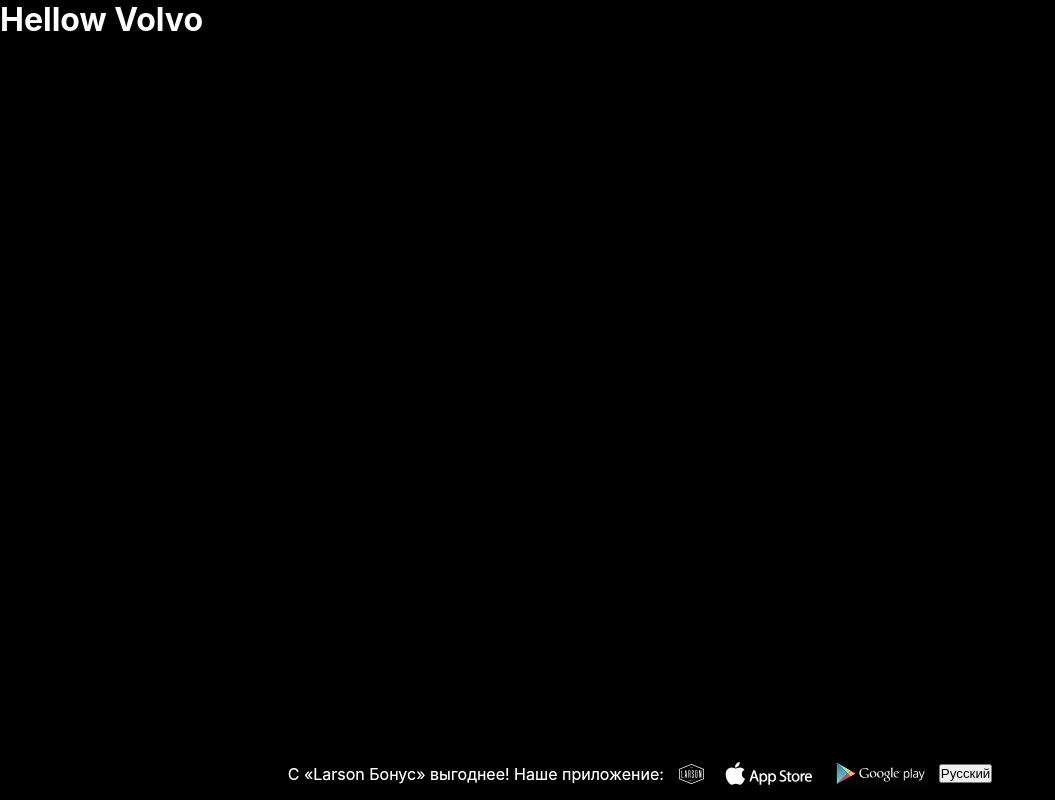
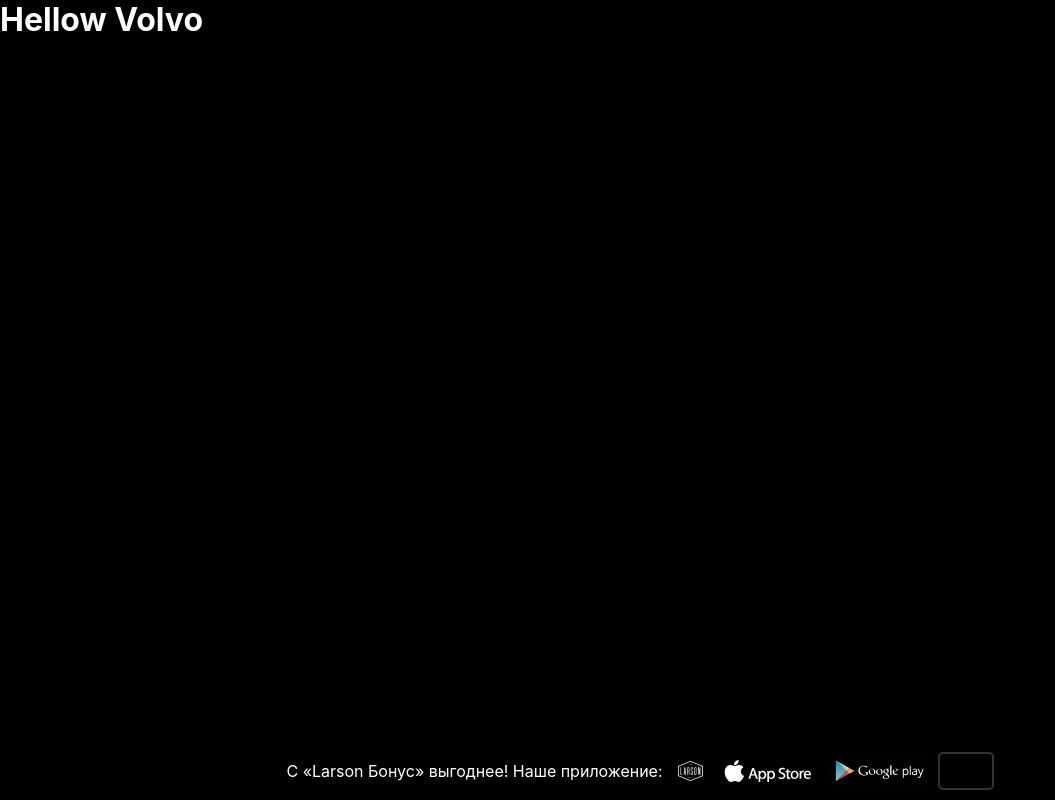
Before and after one commit to AndreyPanovA/LarsonNextJs, a Next.js app: page /volvo in a window 1280 px wide. Shown: the whole page, without its empty margins (0-1055 px from the left). Built offline with nearby package versions, Linux system fonts and the light colour scheme.

Commit message:
language

```diff
--- a/components/MainLayout.js
+++ b/components/MainLayout.js
@@ -1,7 +1,7 @@
 import Link from "next/link"
 import Head from "next/head"
 import { Navigation } from "./navigation/Navigation"
-import { Footer } from "../components/footer/Footer"
+import Footer from "../components/footer/Footer"
 import cls from "../styles/test.module.scss"
 
 export function MainLayout({ children, title = "Larson", color = "black", store }) {
--- a/components/footer/Footer.js
+++ b/components/footer/Footer.js
@@ -1,8 +1,11 @@
 import cls from "./footer.module.scss"
-export function Footer({ color = "black" }) {
+import { connect } from "react-redux"
+import store from "../store"
+function Footer(props) {
+    console.log(props)
     return (
         <>
-            <footer className={cls[color]}>
+            <footer className={cls[props.color]}>
                 <div className={cls.fot_wrap + " flex_c"}>
                     <p>
                         C «Larson Бонус» выгоднее! Наше приложение:</p>
@@ -17,8 +20,21 @@
                             <img src="/assets/img/social/google.svg" alt=""
                                 href="https://itunes.apple.com/us/app/larson-car/id1190680675" /></a>
                     </div>
-                    <button>
-                        Русский
+                    <button className={cls.btn} onClick={() => {
+                        store.getState().lang == "ru" ?
+                            store.dispatch({
+                                type: "CHANGE_LANG",
+                                lang: `eng`
+
+                            })
+                            :
+                            store.dispatch({
+                                type: "CHANGE_LANG",
+                                lang: `ru`
+
+                            })
+                    }}>
+                        {store.getState().lang}
                     </button>
                 </div>
             </footer>
@@ -26,3 +42,6 @@
         </>
     )
 }
+
+export default Footer
+// export default connect(mapStateToProps, mapDispatchToProps)(Footer)
--- a/components/footer/footer.module.scss
+++ b/components/footer/footer.module.scss
@@ -78,3 +78,16 @@
     }
   }
 }
+.btn {
+  padding: 10px 20px;
+  border-radius: 5px;
+  border:2px solid #333;
+  cursor: pointer;
+  background-color: transparent;
+  font-weight: 600;
+  font-size: 12px;
+  &:hover {
+    background-color: #333;
+    color:white;
+  }
+}
--- a/pages/volvo/index.js
+++ b/pages/volvo/index.js
@@ -1,12 +1,12 @@
 import Router from "next/router"
 import { MainLayout } from "../../components/MainLayout"
-import { Footer } from "../../components/footer/Footer"
+import Footer from "../../components/footer/Footer"
 export default function KuzovPage() {
     return (
         <MainLayout>
             <h1>Hellow Volvo</h1>
             {/* <button onClick={linkClickHandler}>Go back to home</button> */}
-            <Footer />
+
         </MainLayout>
     )
 }
```
Also changed, not shown: pages/index.js (+6 -18 lines).
